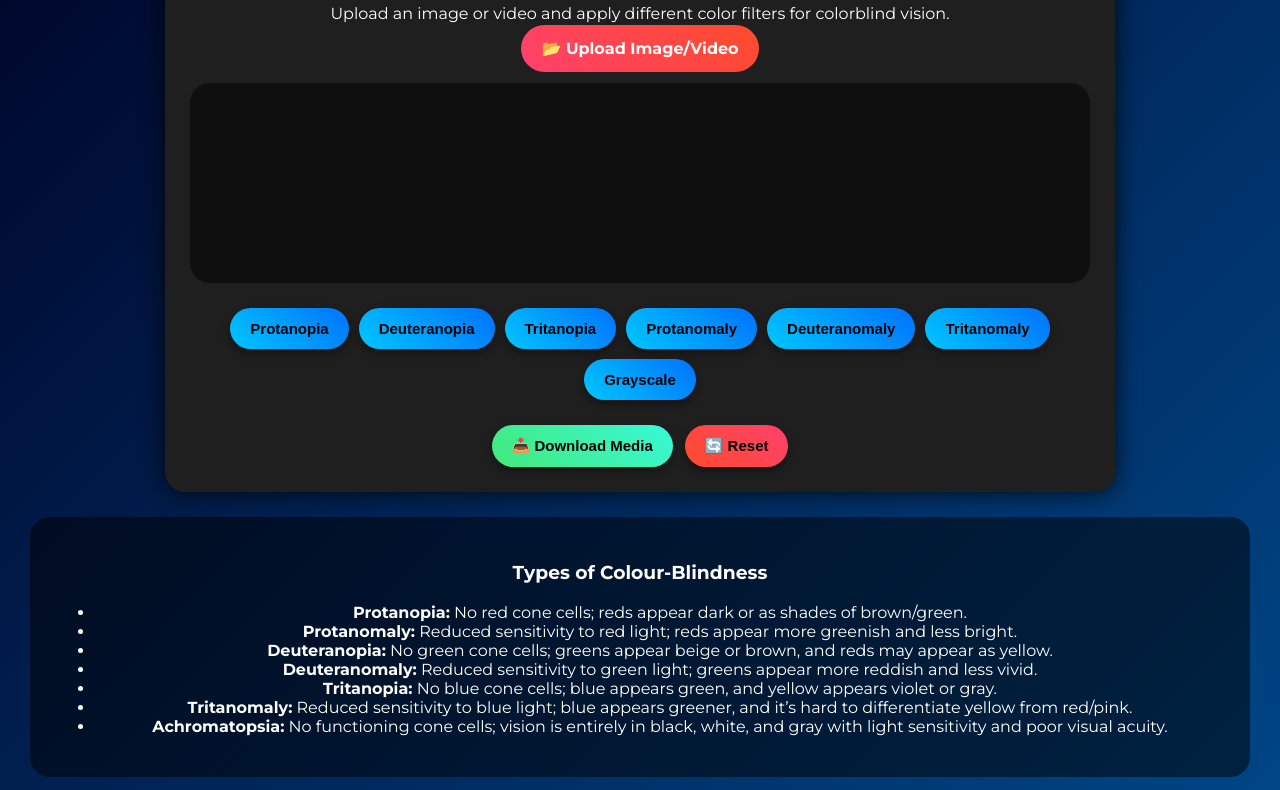
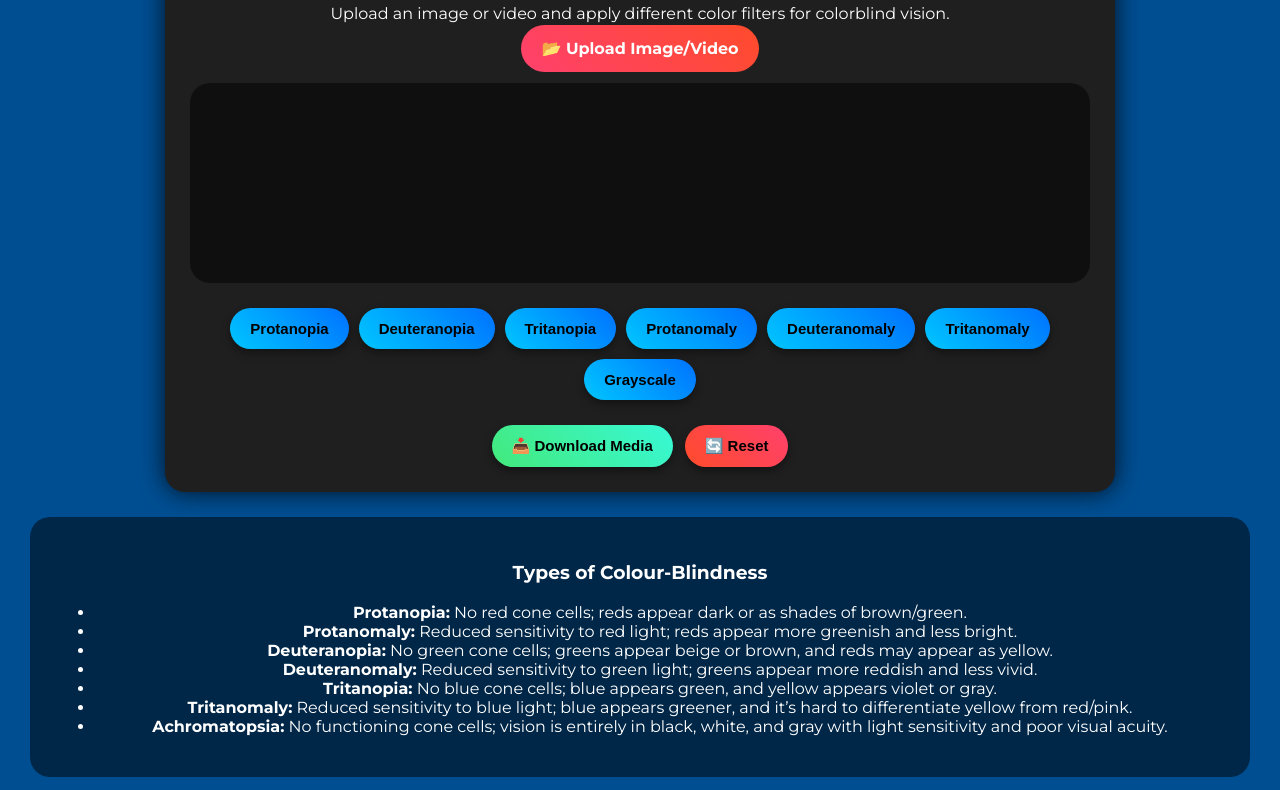
Before and after one commit to Gauravjha108/Daltonization, a plain HTML site: page index.html in a window 1280 px wide. Shown: the part 131-921 px from the top of the page. Drawn offline with Linux system fonts and the light colour scheme.

Commit message:
Update style.css

```diff
--- a/style.css
+++ b/style.css
@@ -2,7 +2,7 @@
 
 body {
     font-family: 'Montserrat', sans-serif;
-    background: linear-gradient(135deg, #000428, #004e92);
+    background: linear-gradient(135deg, #004e92, #004e92);
     color: white;
     text-align: center;
     padding: 30px;
```
